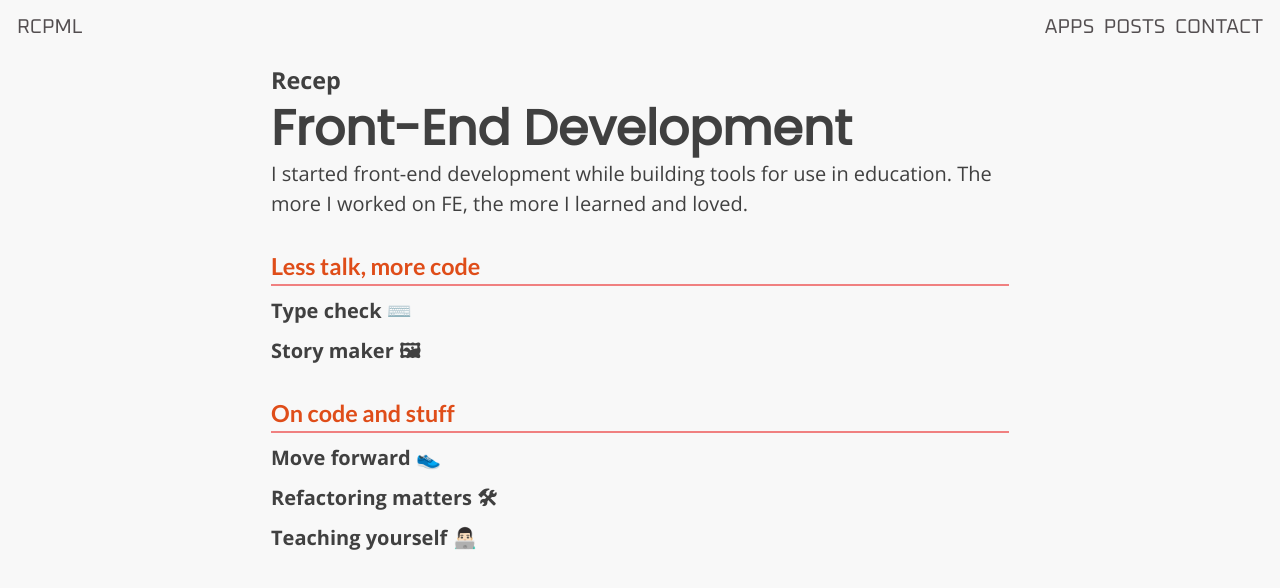
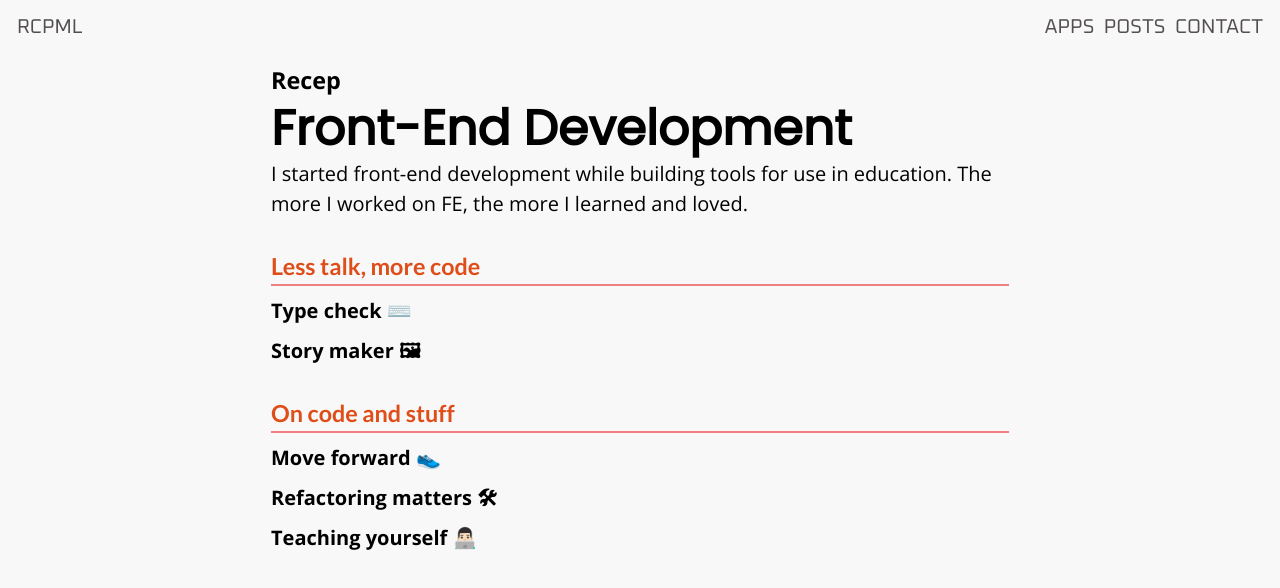
Before and after one commit to rcpml/building_blocks, a plain HTML site: page index.html in a window 1280 px wide. Drawn offline with nearby package versions, Linux system fonts and the light colour scheme.

Commit message:
text color change

```diff
--- a/style.scss
+++ b/style.scss
@@ -26,7 +26,7 @@ body {
 .container-main {
 
     padding: 1.5rem;
-    color: $black-primary-text;
+    // color: $black-primary-text;
 
     nav {
         font-family: "Oxanium", cursive;
```
Also changed, not shown: style.css, 1 other file.
